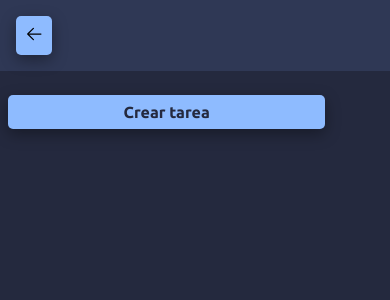
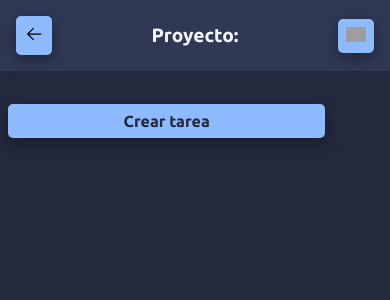
Before and after one commit to oscarmumm/gestor-de-proyectos, a React (Vite) app: page /current-project in a window 390 px wide. Shown: the top 300 px of the page. Built offline with nearby package versions, Linux system fonts and the light colour scheme; grey boxes are pictures that could not be loaded.

Commit message:
corregida visualizacion del header del proyecto en vista movil

```diff
--- a/src/views/Project/Project.css
+++ b/src/views/Project/Project.css
@@ -66,3 +66,20 @@
 .project-board-column__new-task-btn:hover {
     background: var(--hover-btn);
 }
+
+@media (max-width: 576px) {
+    .project-header {
+        width: 100vw;
+        position: fixed;
+        top: 0;
+        left: 0;
+        max-height: 80px;
+    }
+    .project-header__central-container {
+        font-size: .8rem;
+        max-width: 200px;
+    }
+    .project-board {
+        margin-top: 5rem;
+    }
+}
```
